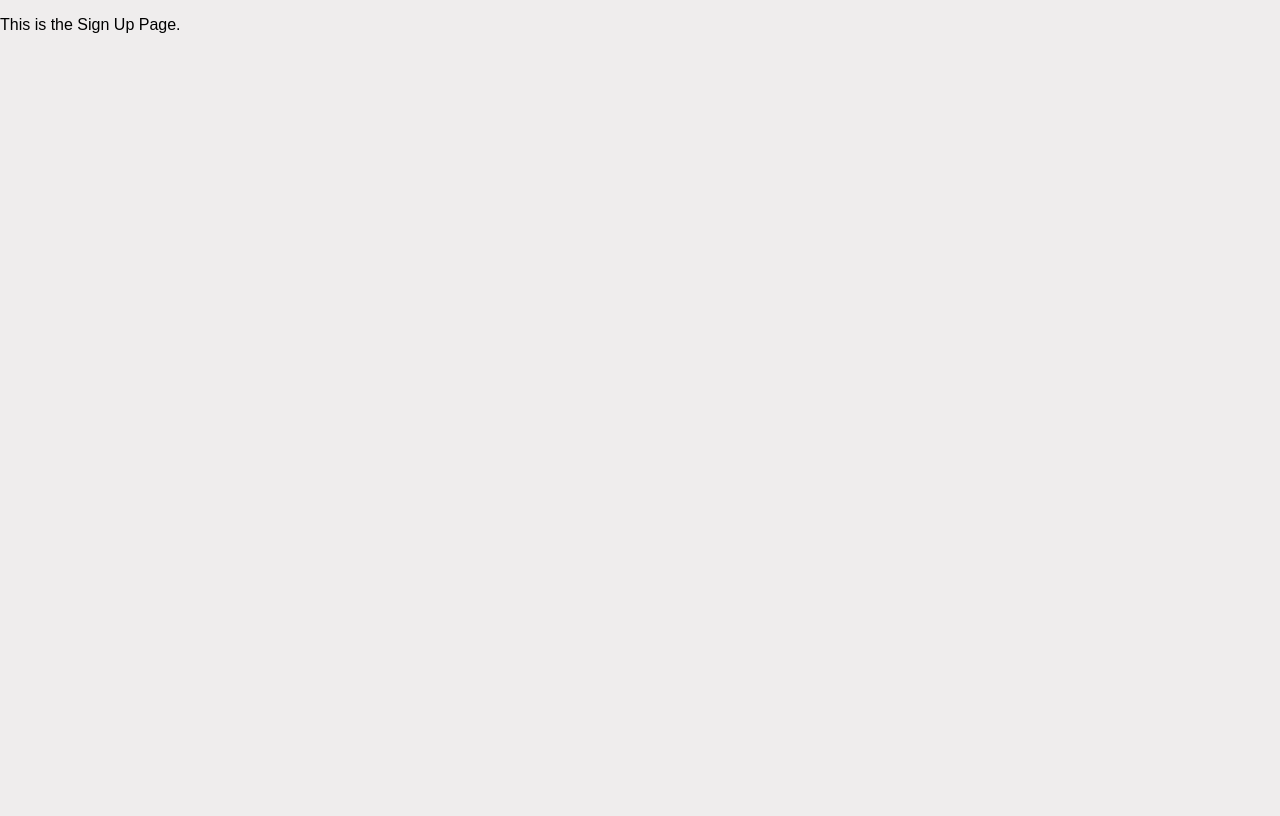
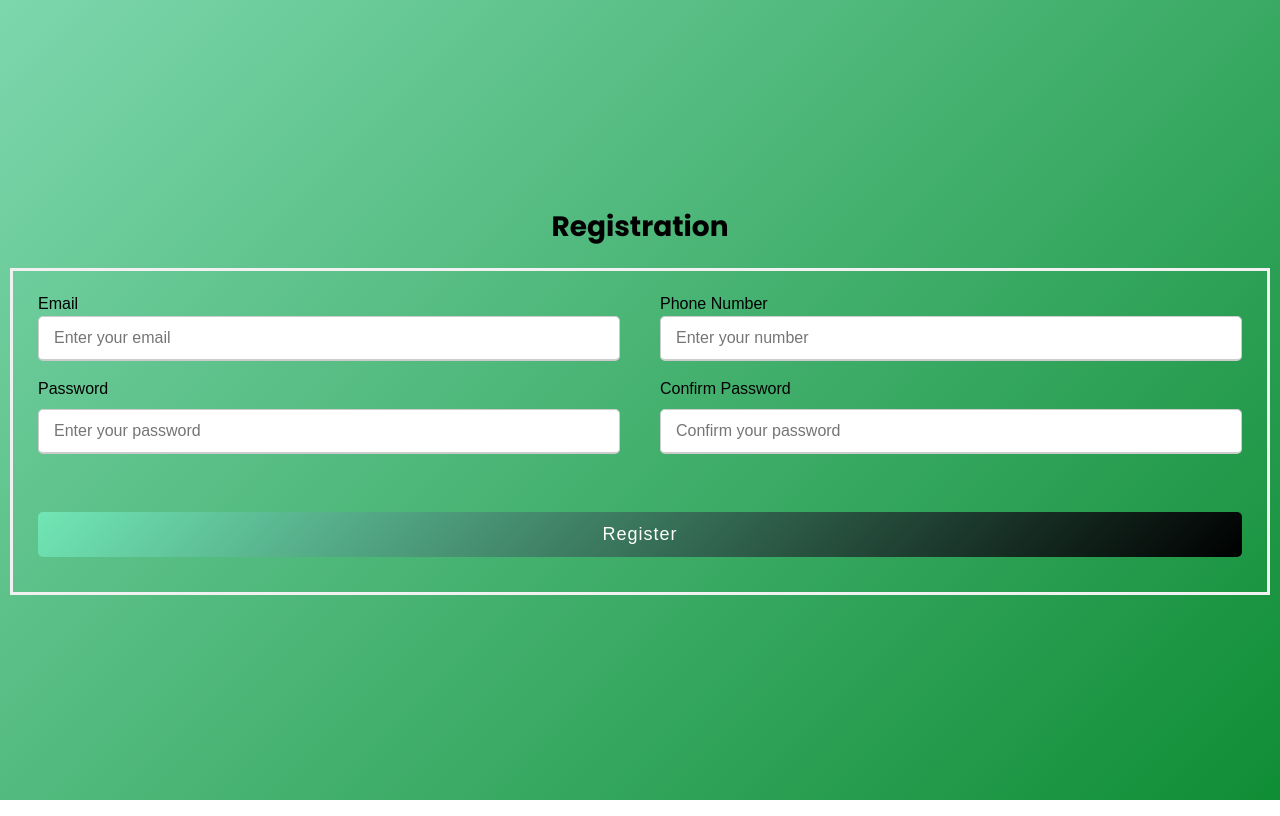
Before and after one commit to TejasRaghuram/NEUCRH, a React (Create React App) app: page /signup in a window 1280 px wide. Built offline with nearby package versions, Linux system fonts and the light colour scheme.

Commit message:
Created Sign Up Page

```diff
--- a/package.json
+++ b/package.json
@@ -35,5 +35,8 @@
       "last 1 firefox version",
       "last 1 safari version"
     ]
+  },
+  "devDependencies": {
+    "@babel/plugin-proposal-decorators": "^7.25.9"
   }
 }
--- a/src/pages/Login.js
+++ b/src/pages/Login.js
@@ -20,7 +20,6 @@ const Login = () => {
 
                     <div className="button-container">
                         <button type="submit" className="login-button"><b>Login</b></button>
-                        <button type="button" className="cancel-button"><b>Cancel</b></button>
                         <button type="button" className="create-account-button" onClick={handleCreateAccount}>
                             <b>Create Account</b>
                         </button>
--- a/src/pages/SignUp.js
+++ b/src/pages/SignUp.js
@@ -1,7 +1,34 @@
+import './../signup.css';
+
 function SignUp() {
     return (
-        <div>
-            <p>This is the Sign Up Page.</p>
+        <div className="signup-container">
+            <div className="title">Registration</div>
+            <div className="content">
+                <form action="#" onSubmit={(e) => e.preventDefault()}>
+                    <div className="user-details">
+                        <div className="input-box">
+                            <label htmlFor="email" className="details">Email</label>
+                            <input id="email" type="email" placeholder="Enter your email" required />
+                        </div>
+                        <div className="input-box">
+                            <label htmlFor="phone" className="details">Phone Number</label>
+                            <input id="phone" type="tel" placeholder="Enter your number" required />
+                        </div>
+                        <div className="input-box">
+                            <label htmlFor="password" className="details">Password</label>
+                            <input id="password" type="password" placeholder="Enter your password" required />
+                        </div>
+                        <div className="input-box">
+                            <label htmlFor="confirm-password" className="details">Confirm Password</label>
+                            <input id="confirm-password" type="password" placeholder="Confirm your password" required />
+                        </div>
+                    </div>
+                    <div className="button">
+                        <input type="submit" value="Register" />
+                    </div>
+                </form>
+            </div>
         </div>
     );
 }
--- /dev/null
+++ b/src/signup.css
@@ -0,0 +1,191 @@
+/* Importing Google Fonts - Poppins */
+@import url('https://fonts.googleapis.com/css2?family=Poppins:wght@200;300;400;500;600;700&display=swap');
+
+* {
+  margin: 0;
+  padding: 0;
+  box-sizing: border-box;
+  font-family: 'Poppins', sans-serif;
+}
+
+body {
+  height: 100vh;
+  display: flex;
+  justify-content: center;
+  align-items: center;
+  padding: 10px;
+  background: linear-gradient(135deg, #7dd7ad, #0f8d35);
+}
+
+.container {
+  max-width: 700px;
+  width: 100%;
+  background-color: #fff;
+  padding: 25px 30px;
+  border-radius: 5px;
+  box-shadow: 0 5px 10px rgba(0, 0, 0, 0.15);
+}
+
+.container .title {
+  font-size: 25px;
+  font-weight: 500;
+  position: relative;
+}
+
+.container .title::before {
+  content: "";
+  position: absolute;
+  left: 0;
+  bottom: 0;
+  height: 3px;
+  width: 30px;
+  border-radius: 5px;
+  background: linear-gradient(135deg, #d76234, #9b59b6);
+}
+
+.content form .user-details {
+  display: flex;
+  flex-wrap: wrap;
+  justify-content: space-between;
+  margin: 20px 0 12px 0;
+}
+
+form .user-details .input-box {
+  margin-bottom: 15px;
+  width: calc(100% / 2 - 20px);
+}
+
+form .input-box span.details {
+  display: block;
+  font-weight: 500;
+  margin-bottom: 5px;
+}
+
+.user-details .input-box input {
+  height: 45px;
+  width: 100%;
+  outline: none;
+  font-size: 16px;
+  border-radius: 5px;
+  padding-left: 15px;
+  border: 1px solid #ccc;
+  border-bottom-width: 2px;
+  transition: all 0.3s ease;
+}
+
+.user-details .input-box input:focus,
+.user-details .input-box input:valid {
+  border-color: #e6e6e6;
+}
+
+form .gender-details .gender-title {
+  font-size: 20px;
+  font-weight: 500;
+}
+
+form .category {
+  display: flex;
+  width: 80%;
+  margin: 14px 0;
+  justify-content: space-between;
+}
+
+.user-details {
+    padding-left: 25px;
+    padding-right: 25px;
+}
+
+form .category label {
+  display: flex;
+  align-items: center;
+  cursor: pointer;
+}
+
+form .category label .dot {
+  height: 18px;
+  width: 18px;
+  border-radius: 50%;
+  margin-right: 10px;
+  background: #d9d9d9;
+  border: 5px solid transparent;
+  transition: all 0.3s ease;
+}
+
+#dot-1:checked~.category label .one,
+#dot-2:checked~.category label .two,
+#dot-3:checked~.category label .three {
+  background: #ffffff;
+  border-color: #d9d9d9;
+}
+
+form input[type="radio"] {
+  display: none;
+}
+
+form .button {
+  height: 45px;
+  margin: 35px 0
+}
+
+.button {
+    width: calc(100% - 50px);
+    position: relative;
+    left: 25px;
+}
+
+form .button input {
+  height: 100%;
+  width: 100%;
+  border-radius: 5px;
+  border: none;
+  color: #fff;
+  font-size: 18px;
+  font-weight: 500;
+  letter-spacing: 1px;
+  cursor: pointer;
+  transition: all 0.3s ease;
+  background: linear-gradient(135deg, #71e6b5, #000000);
+}
+
+form .button input:hover {
+  background: linear-gradient(-135deg, #4c925d, #000000);
+}
+
+/* Responsive media query code for mobile devices */
+@media(max-width: 584px) {
+  .container {
+    max-width: 100%;
+  }
+
+  form .user-details .input-box {
+    margin-bottom: 15px;
+    width: 100%;
+  }
+
+  form .category {
+    width: 100%;
+  }
+
+  .content form .user-details {
+    max-height: 300px;
+    overflow-y: scroll;
+  }
+
+  .user-details::-webkit-scrollbar {
+    width: 5px;
+  }
+}
+
+/* Responsive media query code for mobile devices */
+@media(max-width: 459px) {
+  .container .content .category {
+    flex-direction: column;
+  }
+}
+
+.title {
+    text-align: center; /* Center the text */
+    font-size: 28px; /* Increase font size */
+    margin-bottom: 20px; /* Space below the title */
+    font-weight: bold; /* Make the font bold if desired */
+}
--- /dev/null
+++ b/src/signup.html
@@ -0,0 +1,37 @@
+<!DOCTYPE html>
+<html lang="en" dir="ltr">
+<head>
+  <meta charset="UTF-8">
+  <meta name="viewport" content="width=device-width, initial-scale=1.0">
+  <title>Responsive Registration Form</title>
+  <link rel="stylesheet" href="signup.css">
+</head>
+<body>
+  <div class="container">
+    <!-- Title section -->
+    <div class="title"><center>Registration</center></div>
+    <div class="content">
+      <!-- Registration form -->
+      <form action="#">
+        <div class="user-details">
+
+          <!-- Input for Password -->
+          <div class="input-box">
+            <span class="details">Password</span>
+            <input type="password" placeholder="Enter your password" required>
+          </div>
+          <!-- Input for Confirm Password -->
+          <div class="input-box">
+            <span class="details">Confirm Password</span>
+            <input type="password" placeholder="Confirm your password" required>
+          </div>
+        </div>
+        <!-- Submit button -->
+        <div class="button">
+          <input type="submit" value="Register">
+        </div>
+      </form>
+    </div>
+  </div>
+</body>
+</html>
```
Also changed, not shown: 1 other file (tests, documents, lock files or other folders).
